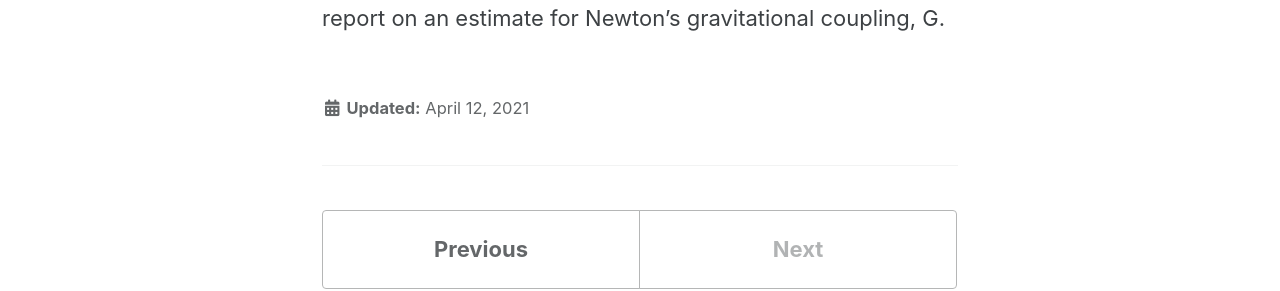
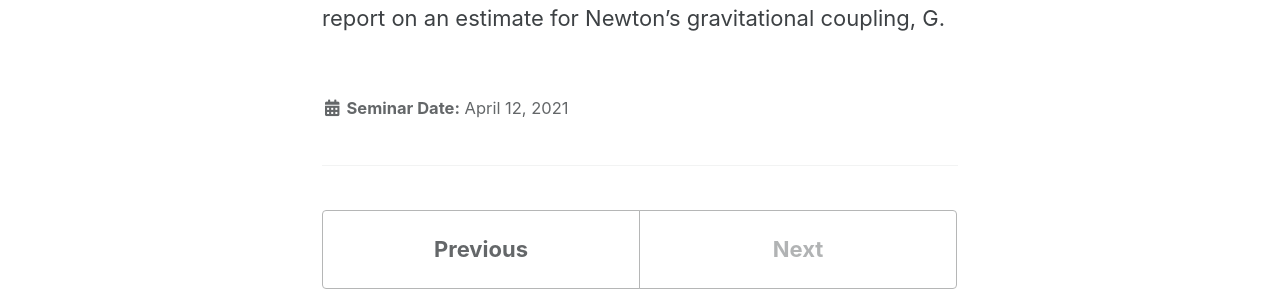
Before and after one commit to aaron-hd/as-website, a Jekyll site: the page built from _posts/2021-04-12-post-Judah-Unmuth-Yockey.md, in a window 1280 px wide. Shown: the part 436-727 px from the top of the page. Built offline with Jekyll 4.4.1, drawn with Linux system fonts in a browser that asks for light colours; cached includes are drawn as plain includes.

Commit message:
change Marc's image, change Updated in posts

```diff
--- a/_data/ui-text.yml
+++ b/_data/ui-text.yml
@@ -23,6 +23,7 @@ en: &DEFAULT_EN
   tags_label                 : "Tags:"
   categories_label           : "Categories:"
   date_label                 : "Updated:"
+  date_labelTalk             : "Seminar Date:"
   comments_label             : "Leave a comment"
   comments_title             : "Comments"
   more_label                 : "Learn more"
--- a/_includes/page__date.html
+++ b/_includes/page__date.html
@@ -1,5 +1,5 @@
 {% if page.last_modified_at %}
-  <p class="page__date"><strong><i class="fas fa-fw fa-calendar-alt" aria-hidden="true"></i> {{ site.data.ui-text[site.locale].date_label | default: "Updated:" }}</strong> <time datetime="{{ page.last_modified_at | date: "%Y-%m-%d" }}">{{ page.last_modified_at | date: "%B %-d, %Y" }}</time></p>
+  <p class="page__date"><strong><i class="fas fa-fw fa-calendar-alt" aria-hidden="true"></i> {{ site.data.ui-text[site.locale].date_labelTalk | default: "Seminar Date:" }}</strong> <time datetime="{{ page.last_modified_at | date: "%Y-%m-%d" }}">{{ page.last_modified_at | date: "%B %-d, %Y" }}</time></p>
 {% elsif page.date %}
-  <p class="page__date"><strong><i class="fas fa-fw fa-calendar-alt" aria-hidden="true"></i> {{ site.data.ui-text[site.locale].date_label | default: "Updated:" }}</strong> <time datetime="{{ page.date | date_to_xmlschema }}">{{ page.date | date: "%B %-d, %Y" }}</time></p>
+  <p class="page__date"><strong><i class="fas fa-fw fa-calendar-alt" aria-hidden="true"></i> {{ site.data.ui-text[site.locale].date_labelTalk | default: "Seminar Date:" }}</strong> <time datetime="{{ page.date | date_to_xmlschema }}">{{ page.date | date: "%B %-d, %Y" }}</time></p>
 {% endif %}
```
Also changed, not shown: _layouts/single.html (+10 -0 lines), 2 other files.
